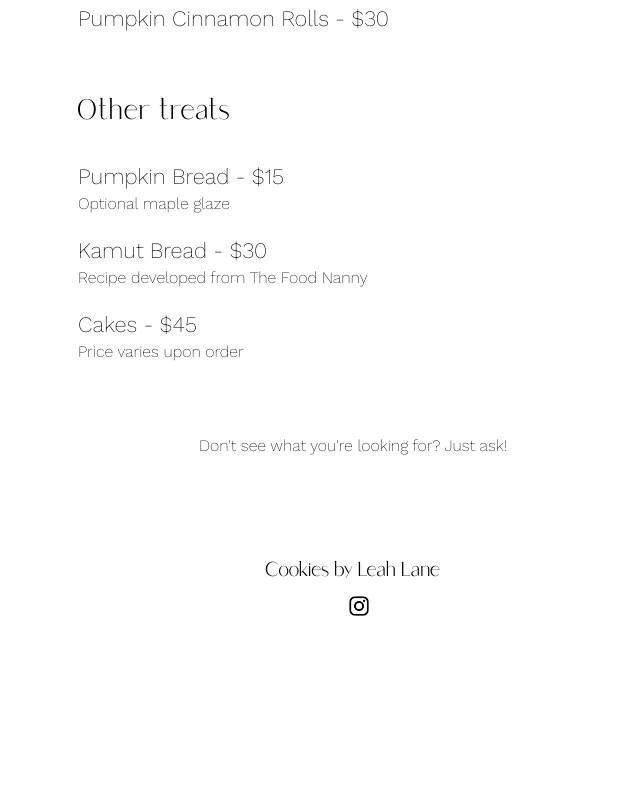
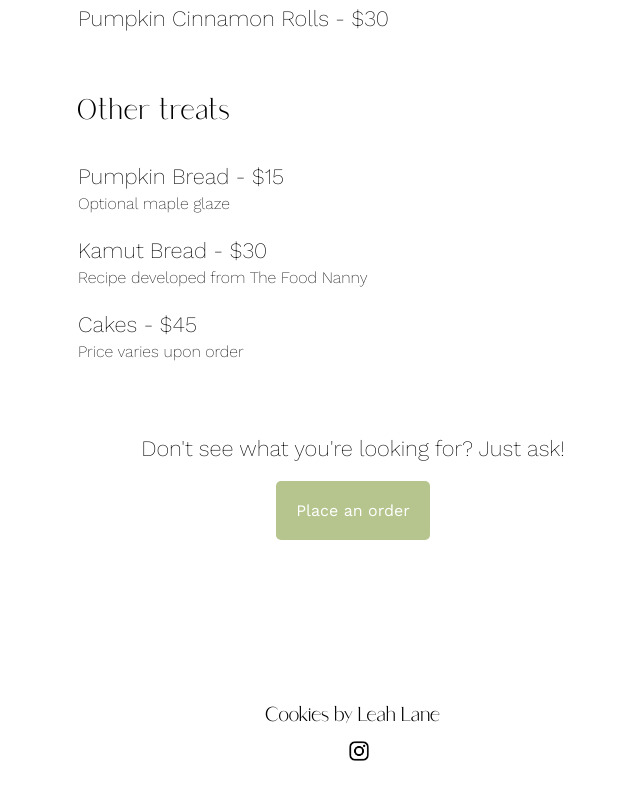
Before and after one commit to megpara/leah, a Next.js app: page /info in a window 1280 px wide. Shown: the part 704-1504 px from the top of the page, without its empty margins (287-927 px from the left). Before the commit the page ends 1359 px from the top, so only its background shows below. Built offline with nearby package versions, Linux system fonts and the light colour scheme; a web font is replaced by a local one.

Commit message:
Add order button to info page

```diff
--- a/pages/info.js
+++ b/pages/info.js
@@ -72,10 +72,15 @@ export default function Info() {
           </div>
         ))}
         <div
-          className={styles.text}
-          style={{ textAlign: "center", paddingTop: "50px" }}
+          className={styles.subtitle}
+          style={{ textAlign: "center", padding: "50px 0 20px" }}
         >
           Don't see what you're looking for? Just ask!
+        </div>
+        <div className={styles.orderButtonWrapper}>
+          <a href="/order">
+            <button className={styles.orderButton}>Place an order</button>
+          </a>
         </div>
       </motion.div>
       <Footer />
--- a/styles/Info.module.css
+++ b/styles/Info.module.css
@@ -31,11 +31,31 @@
   font-weight: 200;
   font-size: 16px;
   padding-top: 5px;
-
 }
-
+.orderButtonWrapper {
+  display: flex;
+  justify-content: center;
+}
+.orderButton {
+  border: none;
+  color: white;
+  background: #b6c58e;
+  border-radius: 5px;
+  padding: 20px;
+  font-size: 16px;
+  font-weight: 400;
+  font-family: "Work Sans";
+  margin-bottom: 60px;
+  cursor: pointer;
+}
+.orderButton:hover {
+  background: #a1af7c;
+}
 @media (max-width: 720px) {
   .info {
     width: 300px;
   }
+  .orderButton {
+    margin-bottom: 50px;
+  }
 }
```
